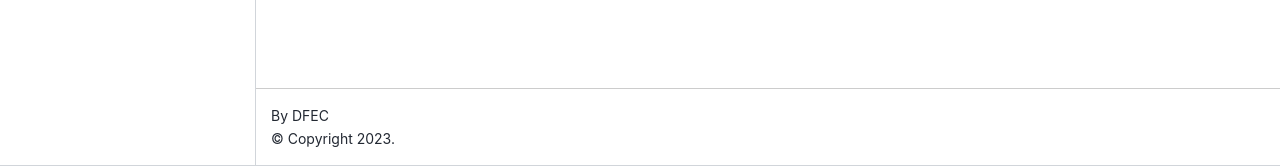
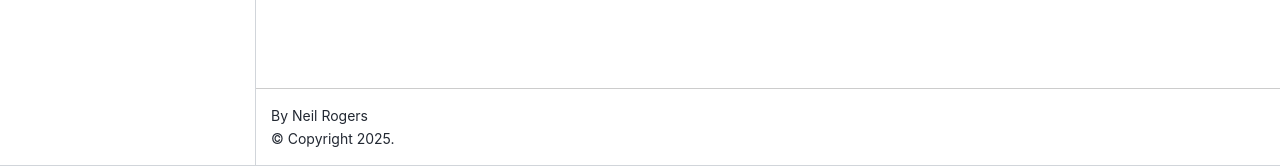
Before and after one commit to livethisdream/livethisdream.github.io, a Jupyter Book: the page built from book/faq.md, in a window 1280 px wide. Shown: the part 734-900 px from the top of the page. Built offline with Jupyter Book 1.0.4 settings and Sphinx 7.4.7 and the Sphinx Book theme 1.1.4, drawn with Linux system fonts in a browser that asks for light colours.

Commit message:
Update _config.yml
Testing workflow

```diff
--- a/book/_config.yml
+++ b/book/_config.yml
@@ -2,10 +2,10 @@
 # Book settings
 # Learn more at https://jupyterbook.org/customize/config.html
 
-title: My sample book
-author: DFEC
+title: Landing Page
+author: Neil Rogers
 logo: logo.png
-copyright: '2023'
+copyright: '2025'
 
 # Force re-execution of notebooks on each build.
 # See https://jupyterbook.org/content/execute.html
@@ -27,7 +27,7 @@
 
 # Information about where the book exists on the web
 repository:
-  url: https://github.com/usafa-ece/jupyterbook-template  # Online location of your book
+  url: https://github.com/livethisdream/livethisdream.github.io # Online location of your book
   path_to_book: book  # Optional path to your book, relative to the repository root
   branch: main  # Which branch of the repository should be used when creating links (optional)
 
```
